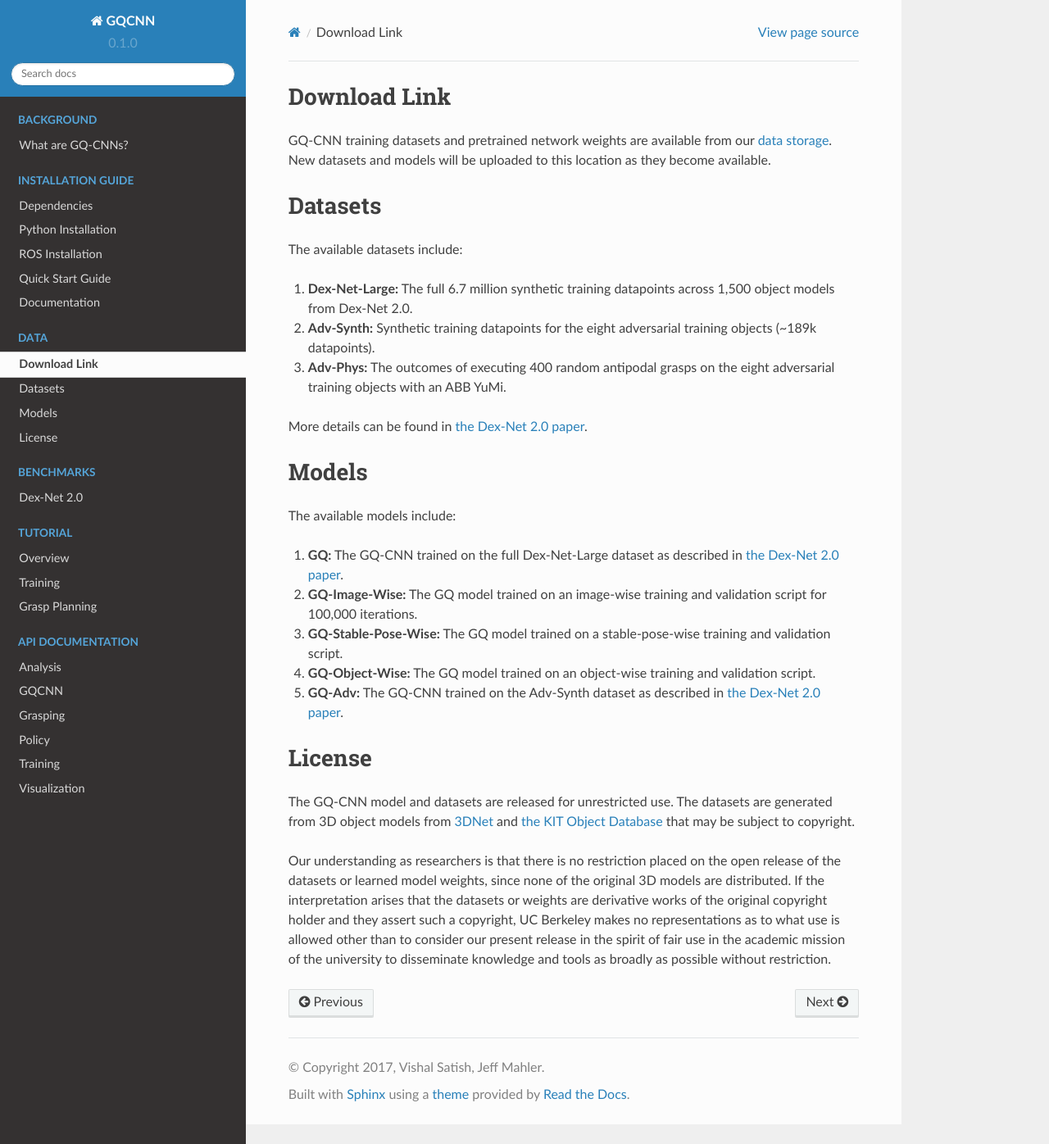
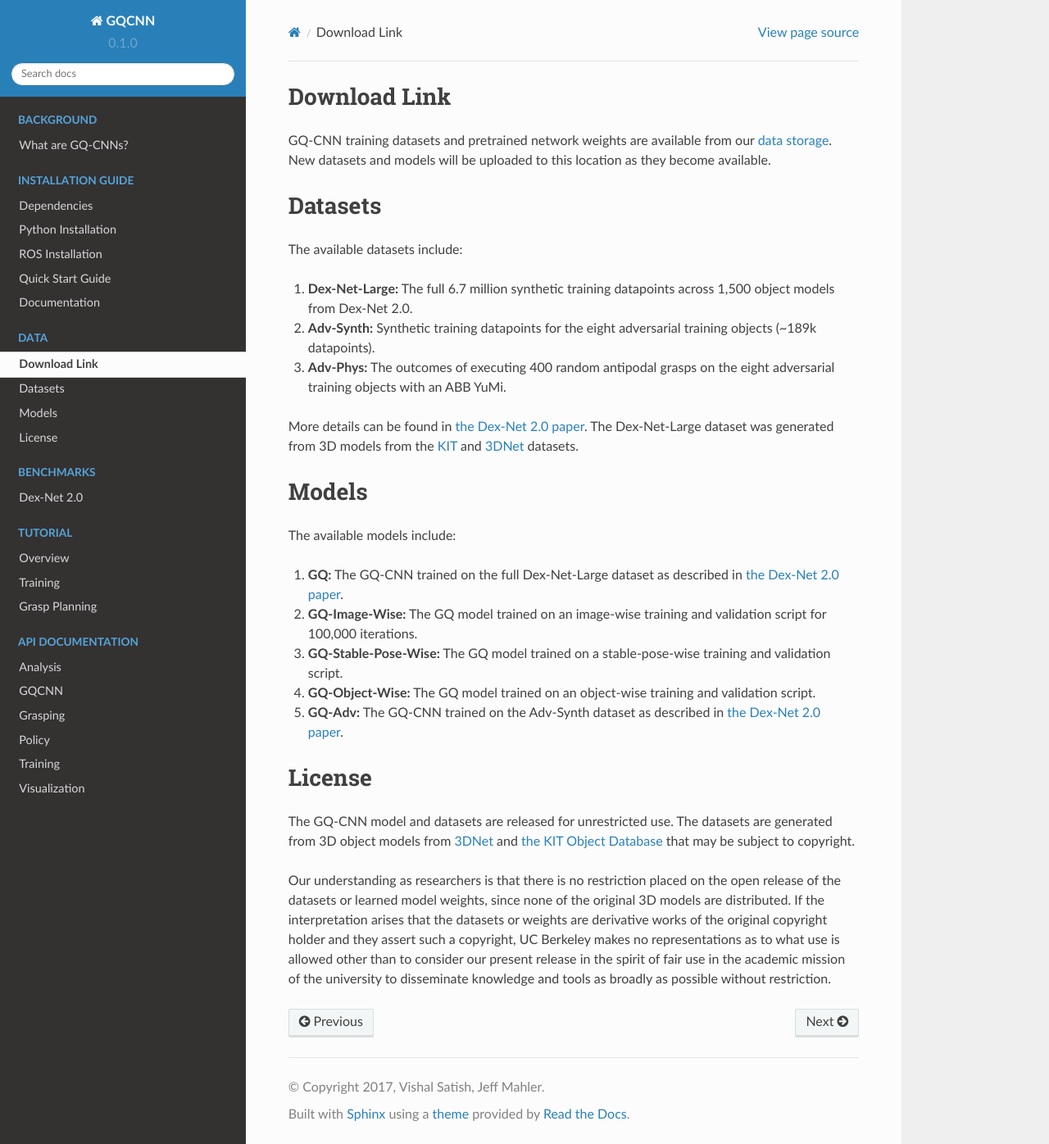
Before and after one commit to BerkeleyAutomation/gqcnn, a Sphinx documentation site: the page built from docs/source/data/data.rst, in a window 1280 px wide and 1396 px high. Shown: the whole window at 82% size. Built offline with Sphinx 7.4.7 and the Read the Docs theme 2.0.0, drawn with Linux system fonts in a browser that asks for light colours.

Commit message:
Added links to KIT and 3DNet

```diff
--- a/docs/source/data/data.rst
+++ b/docs/source/data/data.rst
@@ -14,6 +14,10 @@ The available datasets include:
 3) **Adv-Phys:** The outcomes of executing 400 random antipodal grasps on the eight adversarial training objects with an ABB YuMi.
 
 More details can be found in `the Dex-Net 2.0 paper`_.
+The Dex-Net-Large dataset was generated from 3D models from the `KIT`_ and `3DNet`_ datasets.
+
+.. _KIT: https://h2t-projects.webarchiv.kit.edu/Projects/ObjectModelsWebUI/
+.. _3DNet: https://repo.acin.tuwien.ac.at/tmp/permanent/3d-net.org/
 
 Models
 ~~~~~~
```
